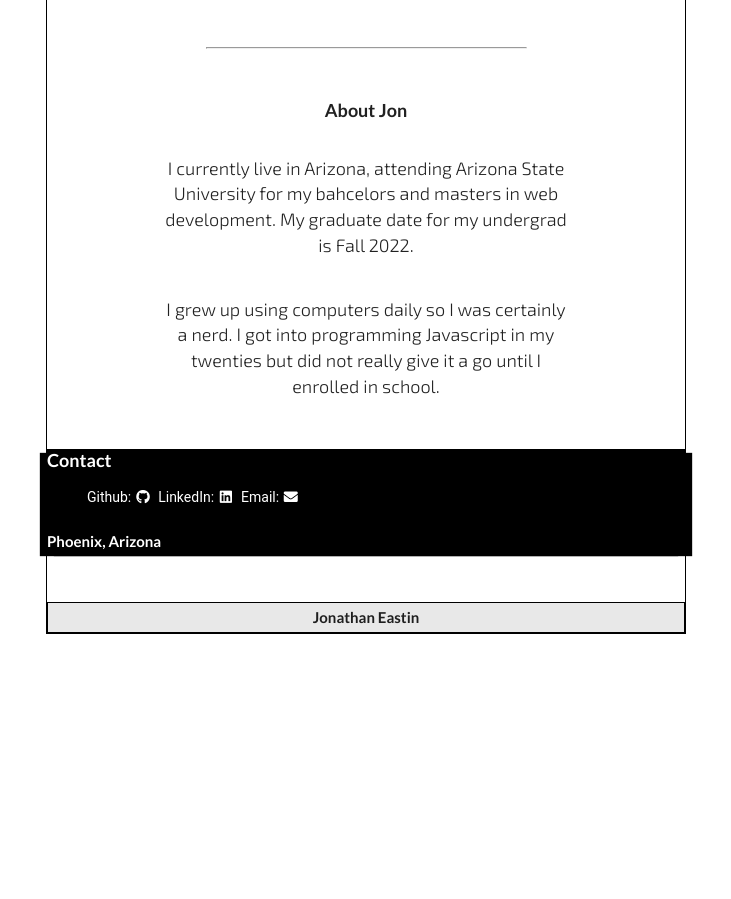
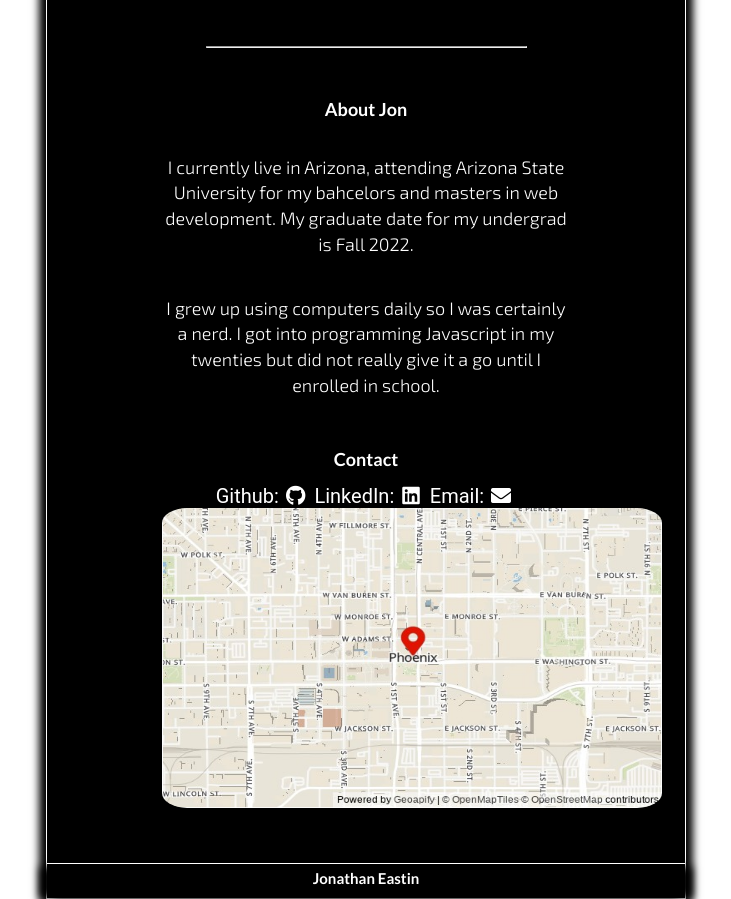
Before and after one commit to JonEast87/Thinkful-Portfolio, a plain HTML site: page index.html in a window 1280 px wide. Shown: the part 772-1671 px from the top of the page, without its empty margins (274-1005 px from the left). Before the commit the page ends 1406 px from the top, so only its background shows below. Drawn offline with nearby package versions, Linux system fonts and the light colour scheme.

Commit message:
final changes made to site, submitting now

```diff
--- a/index.html
+++ b/index.html
@@ -10,18 +10,21 @@
   <link href="https://fonts.googleapis.com/css2?family=Exo+2:wght@300&family=Oswald:wght@700&family=Roboto+Slab:wght@500&display=swap" rel="stylesheet">
 </head>
 <body>
-  <main>
+  <main class="shadow_effect">
+
     <!-- Header for the top of the page with name and role -->
-    <header>
+    <header class="shadow_effect">
       <h1>Jonathan Eastin - Web Dev</h1>
     </header>
     <section>
+
       <!-- Personally headshot for portfolio page -->
       <article class="panel">
         <div class="panel_info">
           <img src="assets/images/portfolio_shot.jpeg" alt="Headshot">
         </div>
       </article>
+
       <!-- Intro article that covers basic intro and likes -->
       <article class="panel">
         <div class="panel_info">
@@ -37,8 +40,10 @@
           </ul>
         </div>
       </article>
+
       <!-- Placed hr to add distinction between the two articles -->
       <hr>
+
       <!-- About Me article that contains a short bio of me -->
       <article class="panel">
         <div class="panel_info">
@@ -49,19 +54,24 @@
           <p>I grew up using computers daily so I was certainly a nerd. I got into programming Javascript in my twenties but did not really give it a go until I enrolled in school.</p>
         </div>
       </article>
+
       <!-- Contact portion containing social links, has special styling compared to the other articles to stand out more -->
-        <article id="ribbon">
-          <h3>Contact</h3>
-          <ul id="ribbon_ul">
-            <li>Github: <a href="https://github.com/JonEast87"><i class="github icon"></i></a></li>
-            <li>LinkedIn: <a href="https://www.linkedin.com/in/joneastin/"><i class="linkedin icon"></i></a></li>
-            <li>Email: <a href="j.d.east@icloud.com"><i class="envelope icon"></i></a></li>
-          </ul>
-          <h4>Phoenix, Arizona</h4>
+        <article class="panel">
+          <div class="panel_info">
+            <h3>Contact</h3>
+            <ul id="contact_ul">
+              <li>Github: <a href="https://github.com/JonEast87"><i class="github icon"></i></a></li>
+              <li>LinkedIn: <a href="https://www.linkedin.com/in/joneastin/"><i class="linkedin icon"></i></a></li>
+              <li>Email: <a href="j.d.east@icloud.com"><i class="envelope icon"></i></a></li>
+            </ul>
+            <img id="map" src="assets/images/phoenix.png" alt="Static map of Phoenix AZ">
+
+          </div>
         </article>
     </section>
+
     <!-- Standard, short and sweet footer -->
-    <footer>
+    <footer class="shadow_effect">
       <h4>Jonathan Eastin</h4>
     </footer>
   </main>
--- a/style.css
+++ b/style.css
@@ -9,8 +9,61 @@ article {
   margin-bottom: 50px;
 }
 
+#contact_ul {
+  list-style: none;
+  text-align: center;
+}
+
+#contact_ul > li {
+  display: inline;
+  font-size: 20px;
+  list-style-type: disc;
+}
+
+footer {
+  border-top: 1px solid #fff;
+  margin-bottom: 5px;
+  padding: 5px 0px 5px 0px;
+}
+
+h1, h2, h3 {
+  font-family: 'Oswald', sans-serif;
+}
+
+header {
+  border-bottom: 1px solid #fff;
+}
+
+header, footer {
+  background-color: #E8E8E8;
+  text-align: center;
+}
+
+hr {
+  width: 50%;
+}
+
+.icon {
+  color: #fff;
+}
+
+img {
+  border-radius: 5%;
+  height: 400px;
+  width: 400px;
+}
+
+#map {
+  height: 300px;
+  width: 500px;
+}
+
+main {
+  border: 1px solid #fff;
+  width: 50%;
+}
+
 .panel {
-  background-color: #FFF;
   text-align: center;
   width: 80%;
 }
@@ -23,29 +76,9 @@ article {
   text-align: center;
 }
 
-h1, h2, h3 {
-  font-family: 'Oswald', sans-serif;
-}
-
-header, footer {
-  border: 1px solid black;
-  background-color: #E8E8E8;
-  text-align: center;
-}
-
-hr {
-  width: 50%;
-}
-
-img {
-  border-radius: 5%;
-  height: 400px;
-  width: 400px;
-}
-
-main {
-  border: 1px solid black;
-  width: 50%;
+.panel_info > ul {
+  padding-left: 0px;
+  list-style: none;
 }
 
 p {
@@ -53,30 +86,12 @@ p {
   font-size: large;
 }
 
-#ribbon {
+.shadow_effect {
   background-color: #000000;
-  box-shadow: 0.5em 4px 1px rgba(0,0,0), -0.5em 4px 1px rgba(0,0,0);
+  box-shadow: 0.5em 4px 8px rgba(0,0,0), -0.5em 4px 8px rgba(0,0,0);
   color: #fff;
-}
-
-#ribbon_ul {
-  display: inline;
-  text-align: center;
-}
-
-#ribbon_ul > li {
-  display: inline;
-}
-
-.icon {
-  color: #fff;
-  font-size: 32px;
 }
 
 ul, li {
   font-family: 'Roboto', serif;
 }
-
-footer {
-  padding: 5px 0px 5px 0px;
-}
```
Also changed, not shown: assets/images/phoenix.png (added).
